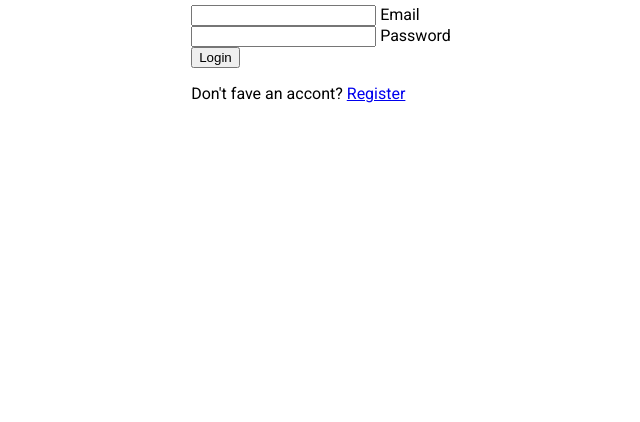
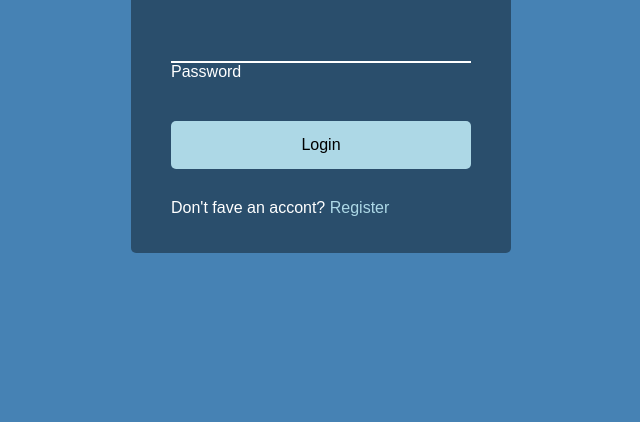
Before and after one commit to Leothurm/50-Projects-in-50-days, a plain HTML site: page 08 Form Wave/index.html in a window 1280 px wide. Shown: the part 378-800 px from the top of the page, without its empty margins (319-959 px from the left). Drawn offline with Linux system fonts and the light colour scheme; a web font is replaced by a local one.

Commit message:
Project 07 - css parte 1

```diff
--- a/08 Form Wave/index.html
+++ b/08 Form Wave/index.html
@@ -12,7 +12,7 @@
       referrerpolicy="no-referrer"
     />
     <link rel="stylesheet" href="./style.css" />
-    <title>Form Imput Wave</title>
+    <title>Form Wave</title>
   </head>
   <body>
     <div class="container">
--- a/08 Form Wave/style.css
+++ b/08 Form Wave/style.css
@@ -1,4 +1,4 @@
-@import url('https://fonts.googleapis.com/css2?family=Roboto:wght@400;700&display=swap');
+@import url('https://fonts.googleapis.com/css2?family=Muli&display=swap');
 
 *{
     box-sizing: border-box;
@@ -6,7 +6,9 @@
 
 
 body{
-    font-family: 'Roboto', sans-serif;
+    background-color: steelblue;
+    color: white;
+    font-family: 'Muli', sans-serif;
     margin: 0;
     display: flex;
     flex-direction: column;
@@ -17,3 +19,66 @@ body{
 
 
 }
+
+.container{
+    background-color: rgba(0,0,0,0.4);
+    padding: 20px 40px;
+    border-radius: 5px;
+}
+
+.container h1{
+    text-align: center;
+    margin-bottom: 30px;
+
+}
+
+.container a{
+    text-decoration: none;
+    color: lightblue;
+}
+
+.btn{
+    cursor: pointer;
+    display:inline-block;
+    width: 100%;
+    background: lightblue;
+    padding: 15px;
+    font-family: inherit;
+    font-size: 16px;
+    border: 0;
+    border-radius: 5px;
+}
+
+.btn:focus{
+    outline: 0;
+}
+
+.btn:active{
+    transform: scale(.98);
+}
+
+.text{
+     margin-top: 30px;
+}
+
+
+.form-control{
+    position: relative;
+    margin: 20px 0 40px;
+    width: 300px;
+}
+
+.form-control input{
+    background-color: transparent;
+    border: 0;
+    border-bottom: 2px white solid;
+    display: block;
+    width: 100%;
+    padding: 15px 0;
+    font-size: 18px;
+    color: white;
+}
+
+.form-control input:focus, .form-control input:valid{
+    outline: 0;
+}
```
